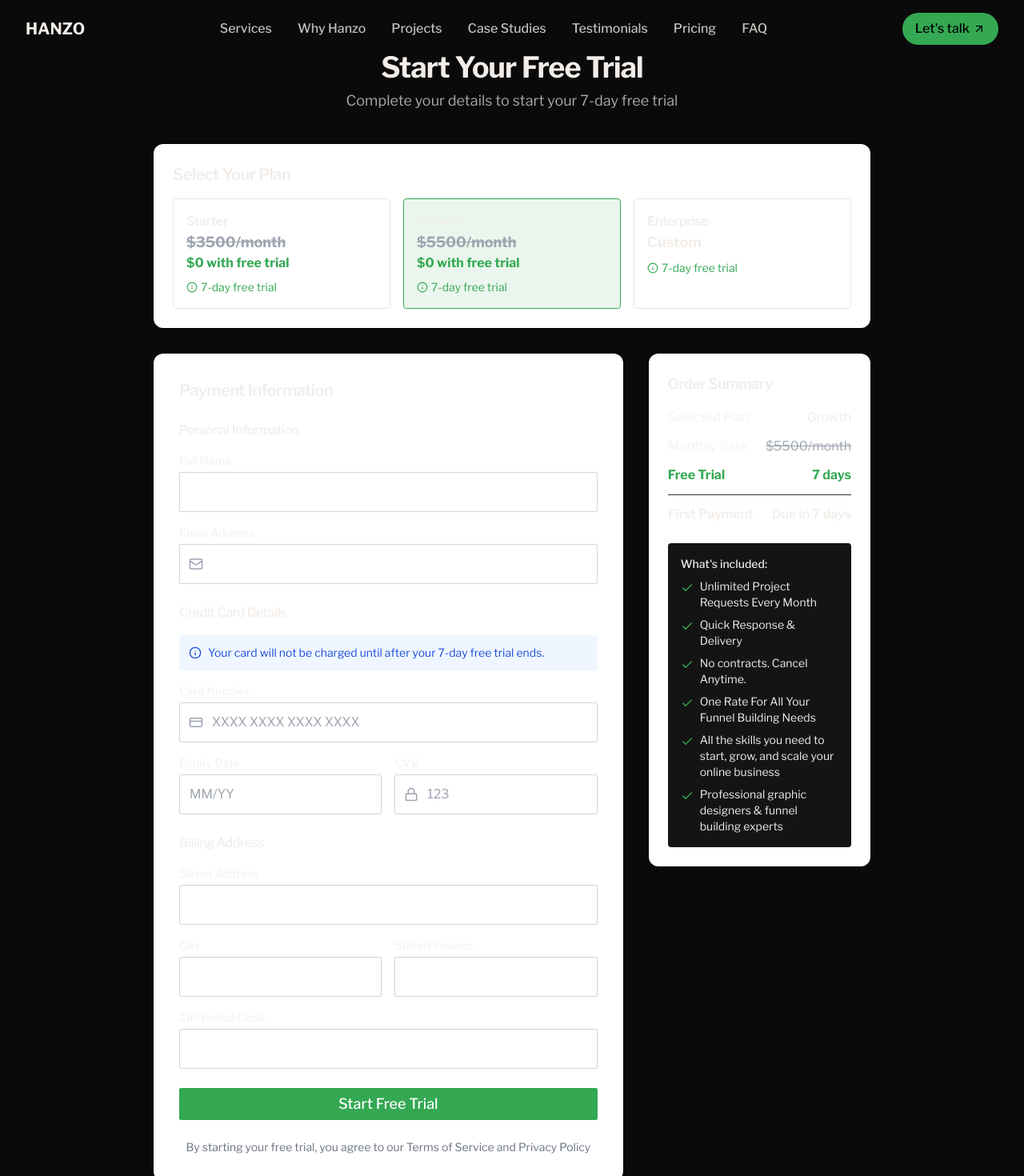
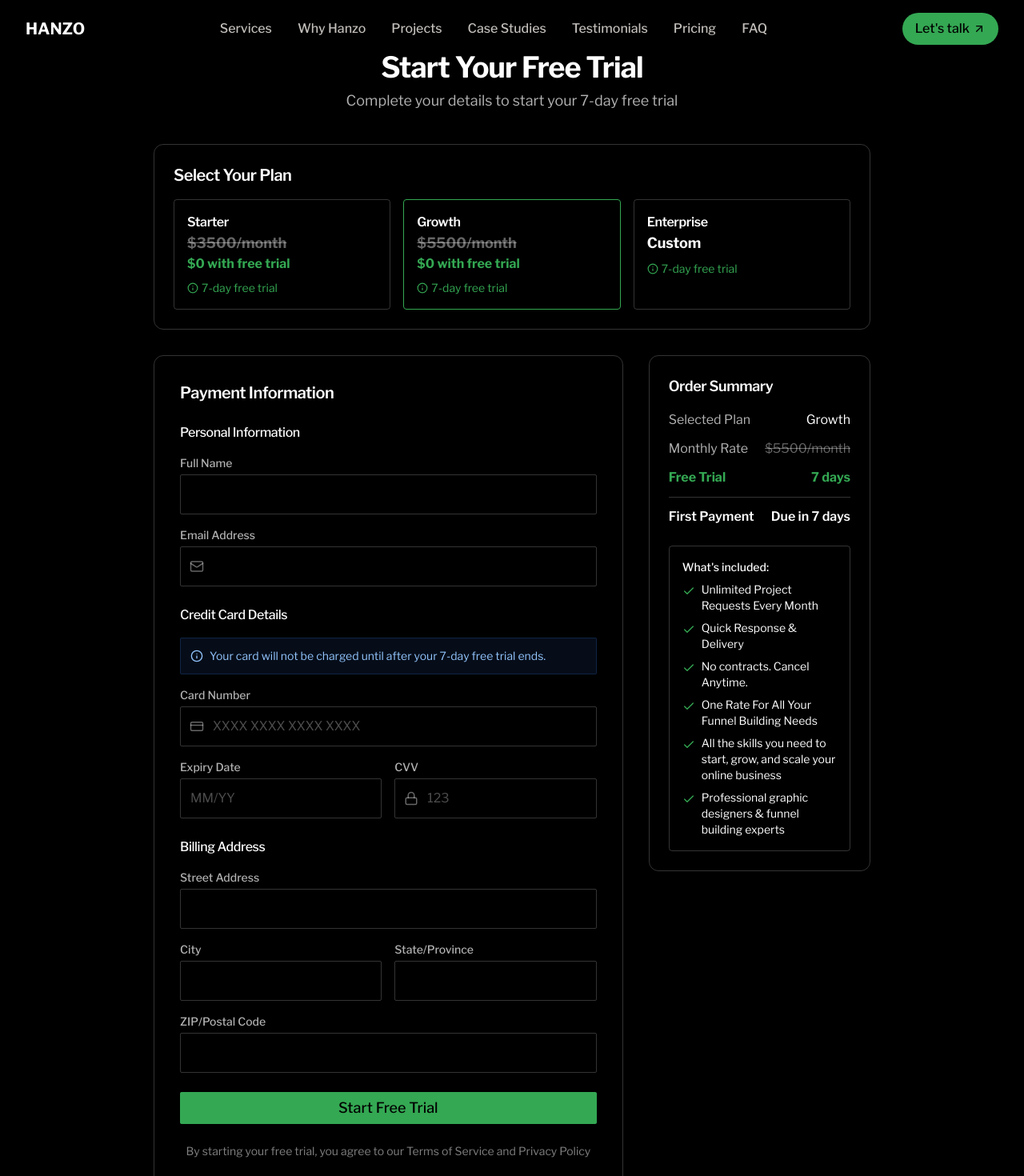
Before and after one commit to hanzoai/agency, a React (Vite) app: page /subscribe in a window 1280 px wide. Shown: the top 1470 px of the page at 80% size. Built offline with nearby package versions, Linux system fonts and the light colour scheme.

Commit message:
Update component styles
Updated component styles to use white text and black backgrounds with white outlines for better readability.

```diff
--- a/src/pages/Subscribe.tsx
+++ b/src/pages/Subscribe.tsx
@@ -103,41 +103,41 @@
   };
 
   return (
-    <div className="min-h-screen flex flex-col">
+    <div className="min-h-screen flex flex-col bg-black text-white">
       <Navbar />
 
-      <main className="flex-grow bg-beige-50 py-16">
+      <main className="flex-grow py-16">
         <div className="container-custom">
           <div className="max-w-4xl mx-auto">
-            <h1 className="text-3xl md:text-4xl font-bold mb-2 text-center">Start Your Free Trial</h1>
-            <p className="text-center text-lg text-primary/70 mb-10">
+            <h1 className="text-3xl md:text-4xl font-bold mb-2 text-center text-white">Start Your Free Trial</h1>
+            <p className="text-center text-lg text-white/70 mb-10">
               Complete your details to start your 7-day free trial
             </p>
 
             {/* Plan Selection */}
-            <div className="bg-white p-6 rounded-xl shadow-sm mb-8">
-              <h2 className="text-xl font-semibold mb-4">Select Your Plan</h2>
+            <div className="bg-transparent border border-white/20 p-6 rounded-xl mb-8">
+              <h2 className="text-xl font-semibold mb-4 text-white">Select Your Plan</h2>
               <div className="grid md:grid-cols-3 gap-4">
                 {Object.entries(plans).map(([key, plan]) => (
                   <div
                     key={key}
                     onClick={() => setSelectedPlan(key)}
-                    className={`border p-4 rounded-lg cursor-pointer transition-all ${
+                    className={`border p-4 rounded-lg cursor-pointer transition-all bg-transparent ${
                       selectedPlan === key
                         ? 'border-accent bg-accent/10'
-                        : 'border-gray-200 hover:border-accent/50'
+                        : 'border-white/20 hover:border-white/50'
                     }`}
                   >
-                    <h3 className="font-semibold">{plan.name}</h3>
+                    <h3 className="font-semibold text-white">{plan.name}</h3>
                     {typeof plan.price === 'number' ? (
                       <div>
                         <div className="flex items-center">
-                          <span className="text-lg font-bold line-through text-gray-400">${plan.price}/month</span>
+                          <span className="text-lg font-bold line-through text-white/40">${plan.price}/month</span>
                         </div>
                         <p className="text-accent font-bold">$0 with free trial</p>
                       </div>
                     ) : (
-                      <p className="text-lg font-bold">{plan.price}</p>
+                      <p className="text-lg font-bold text-white">{plan.price}</p>
                     )}
                     <p className="text-sm text-accent mt-2">
                       <span className="flex items-center gap-1">
@@ -151,17 +151,17 @@
             </div>
 
             <div className="grid md:grid-cols-3 gap-8">
-              <div className="md:col-span-2 bg-white p-8 rounded-xl shadow-sm">
-                <h2 className="text-xl font-semibold mb-6">Payment Information</h2>
+              <div className="md:col-span-2 bg-transparent border border-white/20 p-8 rounded-xl">
+                <h2 className="text-xl font-semibold mb-6 text-white">Payment Information</h2>
 
                 <form onSubmit={handleSubmit}>
                   <div className="space-y-6">
                     <div className="space-y-4">
-                      <h3 className="font-medium">Personal Information</h3>
+                      <h3 className="font-medium text-white">Personal Information</h3>
 
                       {/* Personal Info Fields */}
                       <div>
-                        <label htmlFor="fullName" className="block text-sm font-medium text-primary/70 mb-1">
+                        <label htmlFor="fullName" className="block text-sm font-medium text-white/70 mb-1">
                           Full Name
                         </label>
                         <input
@@ -169,26 +169,26 @@
                           name="fullName"
                           type="text"
                           required
-                          className="w-full border border-gray-300 rounded-md p-3 focus:ring-2 focus:ring-accent focus:border-accent"
+                          className="w-full border border-white/20 rounded-md p-3 focus:ring-2 focus:ring-accent focus:border-accent bg-transparent text-white"
                           value={formData.fullName}
                           onChange={handleChange}
                         />
                       </div>
 
                       <div>
-                        <label htmlFor="email" className="block text-sm font-medium text-primary/70 mb-1">
+                        <label htmlFor="email" className="block text-sm font-medium text-white/70 mb-1">
                           Email Address
                         </label>
                         <div className="relative">
                           <div className="absolute inset-y-0 left-0 pl-3 flex items-center pointer-events-none">
-                            <Mail size={18} className="text-gray-400" />
+                            <Mail size={18} className="text-white/40" />
                           </div>
                           <input
                             id="email"
                             name="email"
                             type="email"
                             required
-                            className="w-full border border-gray-300 rounded-md pl-10 p-3 focus:ring-2 focus:ring-accent focus:border-accent"
+                            className="w-full border border-white/20 rounded-md pl-10 p-3 focus:ring-2 focus:ring-accent focus:border-accent bg-transparent text-white"
                             value={formData.email}
                             onChange={handleChange}
                           />
@@ -197,20 +197,20 @@
                     </div>
 
                     <div className="space-y-4">
-                      <h3 className="font-medium">Credit Card Details</h3>
-                      <div className="p-3 bg-blue-50 text-blue-700 rounded-md flex items-start gap-2 text-sm mb-2">
+                      <h3 className="font-medium text-white">Credit Card Details</h3>
+                      <div className="p-3 bg-blue-500/10 text-blue-300 rounded-md flex items-start gap-2 text-sm mb-2 border border-blue-500/20">
                         <Info size={16} className="flex-shrink-0 mt-0.5" />
                         <span>Your card will not be charged until after your 7-day free trial ends.</span>
                       </div>
 
                       {/* Credit Card Fields */}
                       <div>
-                        <label htmlFor="cardNumber" className="block text-sm font-medium text-primary/70 mb-1">
+                        <label htmlFor="cardNumber" className="block text-sm font-medium text-white/70 mb-1">
                           Card Number
                         </label>
                         <div className="relative">
                           <div className="absolute inset-y-0 left-0 pl-3 flex items-center pointer-events-none">
-                            <CreditCard size={18} className="text-gray-400" />
+                            <CreditCard size={18} className="text-white/40" />
                           </div>
                           <input
                             id="cardNumber"
@@ -218,7 +218,7 @@
                             type="text"
                             placeholder="XXXX XXXX XXXX XXXX"
                             required
-                            className="w-full border border-gray-300 rounded-md pl-10 p-3 focus:ring-2 focus:ring-accent focus:border-accent"
+                            className="w-full border border-white/20 rounded-md pl-10 p-3 focus:ring-2 focus:ring-accent focus:border-accent bg-transparent text-white placeholder:text-white/30"
                             value={formData.cardNumber}
                             onChange={handleChange}
                           />
@@ -227,7 +227,7 @@
 
                       <div className="grid grid-cols-2 gap-4">
                         <div>
-                          <label htmlFor="expiryDate" className="block text-sm font-medium text-primary/70 mb-1">
+                          <label htmlFor="expiryDate" className="block text-sm font-medium text-white/70 mb-1">
                             Expiry Date
                           </label>
                           <input
@@ -236,19 +236,19 @@
                             type="text"
                             placeholder="MM/YY"
                             required
-                            className="w-full border border-gray-300 rounded-md p-3 focus:ring-2 focus:ring-accent focus:border-accent"
+                            className="w-full border border-white/20 rounded-md p-3 focus:ring-2 focus:ring-accent focus:border-accent bg-transparent text-white placeholder:text-white/30"
                             value={formData.expiryDate}
                             onChange={handleChange}
                           />
                         </div>
 
                         <div>
-                          <label htmlFor="cvv" className="block text-sm font-medium text-primary/70 mb-1">
+                          <label htmlFor="cvv" className="block text-sm font-medium text-white/70 mb-1">
                             CVV
                           </label>
                           <div className="relative">
                             <div className="absolute inset-y-0 left-0 pl-3 flex items-center pointer-events-none">
-                              <Lock size={18} className="text-gray-400" />
+                              <Lock size={18} className="text-white/40" />
                             </div>
                             <input
                               id="cvv"
@@ -256,7 +256,7 @@
                               type="text"
                               placeholder="123"
                               required
-                              className="w-full border border-gray-300 rounded-md pl-10 p-3 focus:ring-2 focus:ring-accent focus:border-accent"
+                              className="w-full border border-white/20 rounded-md pl-10 p-3 focus:ring-2 focus:ring-accent focus:border-accent bg-transparent text-white placeholder:text-white/30"
                               value={formData.cvv}
                               onChange={handleChange}
                             />
@@ -266,11 +266,11 @@
                     </div>
 
                     <div className="space-y-4">
-                      <h3 className="font-medium">Billing Address</h3>
+                      <h3 className="font-medium text-white">Billing Address</h3>
 
                       {/* Billing Address Fields */}
                       <div>
-                        <label htmlFor="address" className="block text-sm font-medium text-primary/70 mb-1">
+                        <label htmlFor="address" className="block text-sm font-medium text-white/70 mb-1">
                           Street Address
                         </label>
                         <input
@@ -278,7 +278,7 @@
                           name="address"
                           type="text"
                           required
-                          className="w-full border border-gray-300 rounded-md p-3 focus:ring-2 focus:ring-accent focus:border-accent"
+                          className="w-full border border-white/20 rounded-md p-3 focus:ring-2 focus:ring-accent focus:border-accent bg-transparent text-white"
                           value={formData.address}
                           onChange={handleChange}
                         />
@@ -286,7 +286,7 @@
 
                       <div className="grid grid-cols-2 gap-4">
                         <div>
-                          <label htmlFor="city" className="block text-sm font-medium text-primary/70 mb-1">
+                          <label htmlFor="city" className="block text-sm font-medium text-white/70 mb-1">
                             City
                           </label>
                           <input
@@ -294,14 +294,14 @@
                             name="city"
                             type="text"
                             required
-                            className="w-full border border-gray-300 rounded-md p-3 focus:ring-2 focus:ring-accent focus:border-accent"
+                            className="w-full border border-white/20 rounded-md p-3 focus:ring-2 focus:ring-accent focus:border-accent bg-transparent text-white"
                             value={formData.city}
                             onChange={handleChange}
                           />
                         </div>
 
                         <div>
-                          <label htmlFor="state" className="block text-sm font-medium text-primary/70 mb-1">
+                          <label htmlFor="state" className="block text-sm font-medium text-white/70 mb-1">
                             State/Province
                           </label>
                           <input
@@ -309,7 +309,7 @@
                             name="state"
                             type="text"
                             required
-                            className="w-full border border-gray-300 rounded-md p-3 focus:ring-2 focus:ring-accent focus:border-accent"
+                            className="w-full border border-white/20 rounded-md p-3 focus:ring-2 focus:ring-accent focus:border-accent bg-transparent text-white"
                             value={formData.state}
                             onChange={handleChange}
                           />
@@ -317,7 +317,7 @@
                       </div>
 
                       <div>
-                        <label htmlFor="zipCode" className="block text-sm font-medium text-primary/70 mb-1">
+                        <label htmlFor="zipCode" className="block text-sm font-medium text-white/70 mb-1">
                           ZIP/Postal Code
                         </label>
                         <input
@@ -325,7 +325,7 @@
                           name="zipCode"
                           type="text"
                           required
-                          className="w-full border border-gray-300 rounded-md p-3 focus:ring-2 focus:ring-accent focus:border-accent"
+                          className="w-full border border-white/20 rounded-md p-3 focus:ring-2 focus:ring-accent focus:border-accent bg-transparent text-white"
                           value={formData.zipCode}
                           onChange={handleChange}
                         />
@@ -334,13 +334,13 @@
 
                     <Button
                       type="submit"
-                      className="w-full bg-accent hover:bg-accent/90 text-white p-4 rounded-md font-medium text-lg"
+                      className="w-full bg-accent hover:bg-accent/90 text-black p-4 rounded-md font-medium text-lg"
                       disabled={isProcessing}
                     >
                       {isProcessing ? 'Processing...' : 'Start Free Trial'}
                     </Button>
 
-                    <p className="text-center text-sm text-gray-500">
+                    <p className="text-center text-sm text-white/50">
                       By starting your free trial, you agree to our Terms of Service and Privacy Policy
                     </p>
                   </div>
@@ -348,21 +348,21 @@
               </div>
 
               <div className="md:col-span-1">
-                <div className="bg-white p-6 rounded-xl shadow-sm sticky top-8">
-                  <h3 className="text-lg font-semibold mb-4">Order Summary</h3>
+                <div className="bg-transparent border border-white/20 p-6 rounded-xl sticky top-8">
+                  <h3 className="text-lg font-semibold mb-4 text-white">Order Summary</h3>
 
                   <div className="space-y-3 mb-6">
                     <div className="flex justify-between">
-                      <span className="text-primary/70">Selected Plan</span>
-                      <span>{plans[selectedPlan as keyof typeof plans].name}</span>
+                      <span className="text-white/70">Selected Plan</span>
+                      <span className="text-white">{plans[selectedPlan as keyof typeof plans].name}</span>
                     </div>
 
                     <div className="flex justify-between">
-                      <span className="text-primary/70">Monthly Rate</span>
+                      <span className="text-white/70">Monthly Rate</span>
                       {typeof plans[selectedPlan as keyof typeof plans].price === 'number' ? (
-                        <span className="line-through text-gray-400">{selectedPrice}</span>
+                        <span className="line-through text-white/40">{selectedPrice}</span>
                       ) : (
-                        <span>{selectedPrice}</span>
+                        <span className="text-white">{selectedPrice}</span>
                       )}
                     </div>
 
@@ -371,19 +371,19 @@
                       <span>7 days</span>
                     </div>
 
-                    <div className="border-t pt-3 flex justify-between font-semibold">
+                    <div className="border-t border-white/20 pt-3 flex justify-between font-semibold text-white">
                       <span>First Payment</span>
                       <span>Due in 7 days</span>
                     </div>
                   </div>
 
-                  <div className="bg-beige-100 p-4 rounded-lg text-sm">
-                    <p className="font-medium mb-2">What's included:</p>
+                  <div className="bg-transparent border border-white/20 p-4 rounded-lg text-sm">
+                    <p className="font-medium mb-2 text-white">What's included:</p>
                     <ul className="space-y-2">
                       {features.map((feature, index) => (
                         <li key={index} className="flex items-start">
                           <Check size={16} className="text-accent mr-2 mt-1 flex-shrink-0" />
-                          <span>{feature}</span>
+                          <span className="text-white">{feature}</span>
                         </li>
                       ))}
                     </ul>
```
